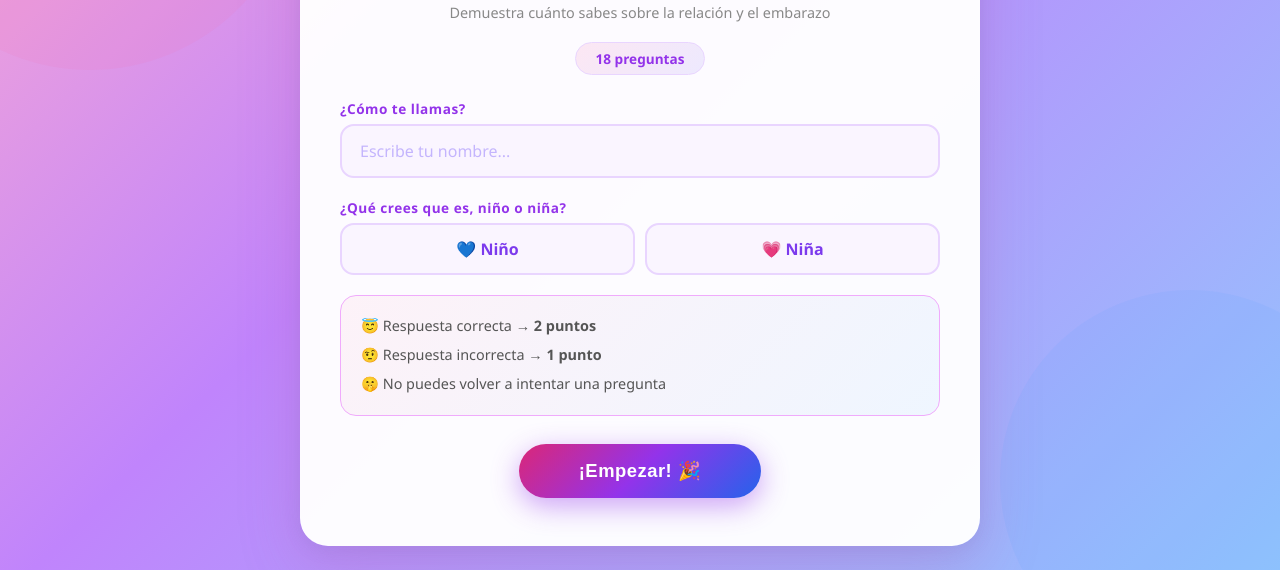
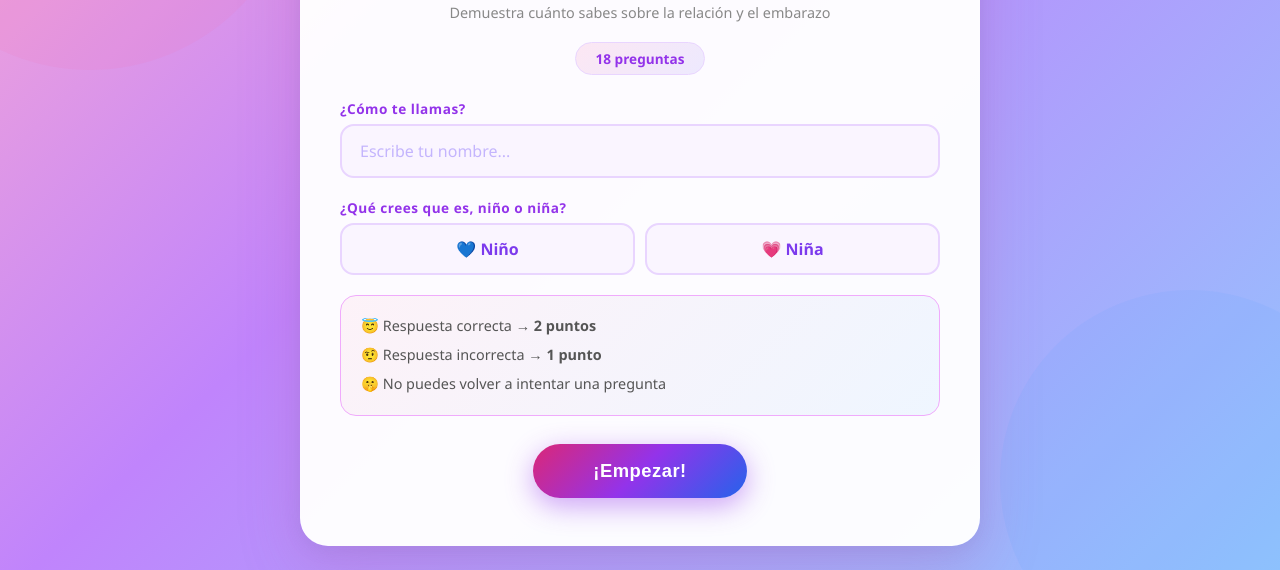
Before and after one commit to Natyoverwatch/Trivia-Revelacion, a website: page index.html in a window 1280 px wide. Shown: the part 230-800 px from the top of the page. Drawn offline with Linux system fonts and the light colour scheme.

Commit message:
se reemplazan emojis nuevos por compatibles en todos los dispositivos

```diff
--- a/index.html
+++ b/index.html
@@ -59,9 +59,7 @@
           <p>🤨 Respuesta incorrecta → <strong>1 punto</strong></p>
           <p>🤫 No puedes volver a intentar una pregunta</p>
         </div>
-        <button class="btn-iniciar" onclick="iniciarJuego()">
-          ¡Empezar! 🎉
-        </button>
+        <button class="btn-iniciar" onclick="iniciarJuego()">¡Empezar!</button>
       </div>
     </div>
 
```
